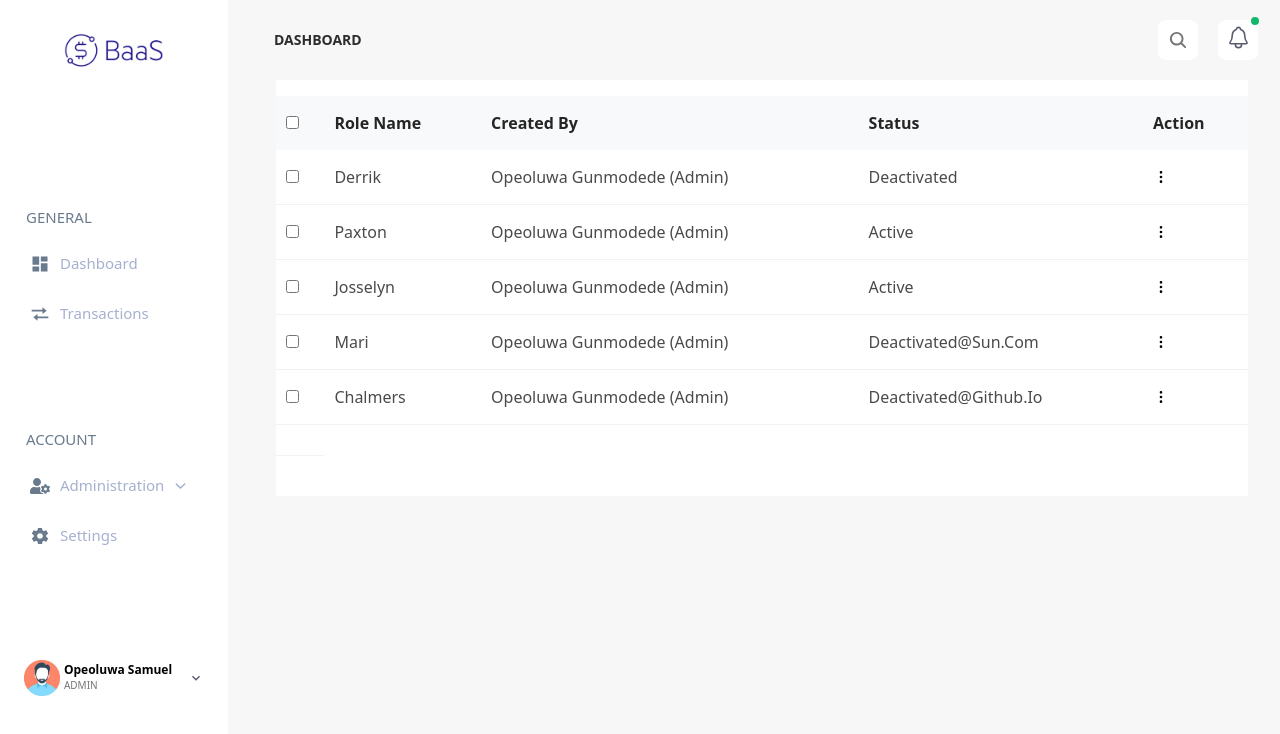
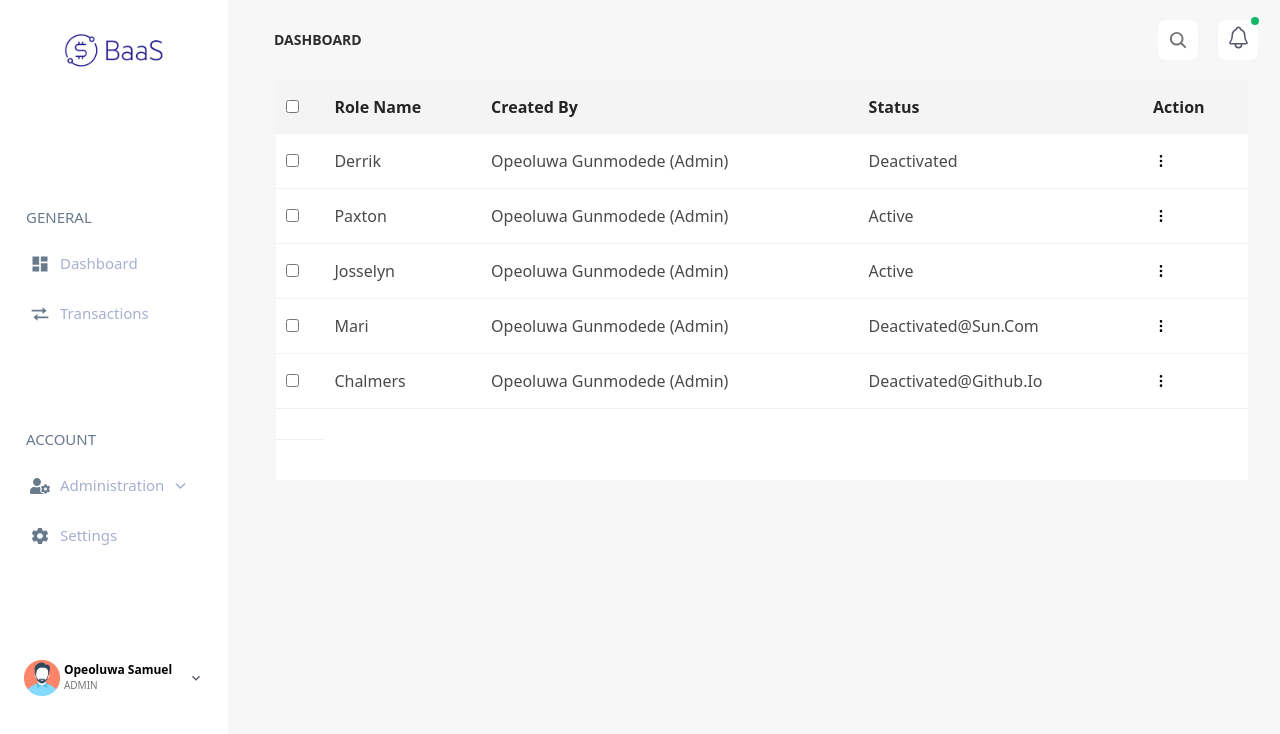
Before and after one commit to olukunle-abolade/BaaSNGWeb, a Next.js app: page /dashboard/rolenpri in a window 1280 px wide. Shown: the top 734 px of the page. Built offline with nearby package versions, Linux system fonts and the light colour scheme.

Commit message:
design: styling roles and priviledge table

```diff
--- a/src/components/react-table/styled-react-table.ts
+++ b/src/components/react-table/styled-react-table.ts
@@ -5,7 +5,6 @@ import styled from "styled-components"
 
 export const TableWrapper = styled.div`
     // overflow-y: auto;
-    // padding:18px;
     background: ${COLORS.kwhite};
 
     .table-spacing {
@@ -15,10 +14,9 @@ export const TableWrapper = styled.div`
         border-collapse: separate;
         border-spacing:0 0px !important;
         box-shadow: #F8F9FA;
-        // padding: 0 1rem;
 
         thead {
-            background: #F8F9FA;
+            background: #F4F4F4;
             tr{
                 padding: 0 3rem;
                 text-align: left;
--- a/src/components/react-table/table.tsx
+++ b/src/components/react-table/table.tsx
@@ -145,7 +145,7 @@ const RTable = () => {
   return (
     <TableCard>
       <TableWrapper>
-        <Box sx={{paddingTop: 2}}/>
+        <Box/>
         {/* {children} */}
 
         {/* <p className='px-4 text-kblackCom font-semibold text-body5 mb-4' >Recent Visit</p> */}
```
